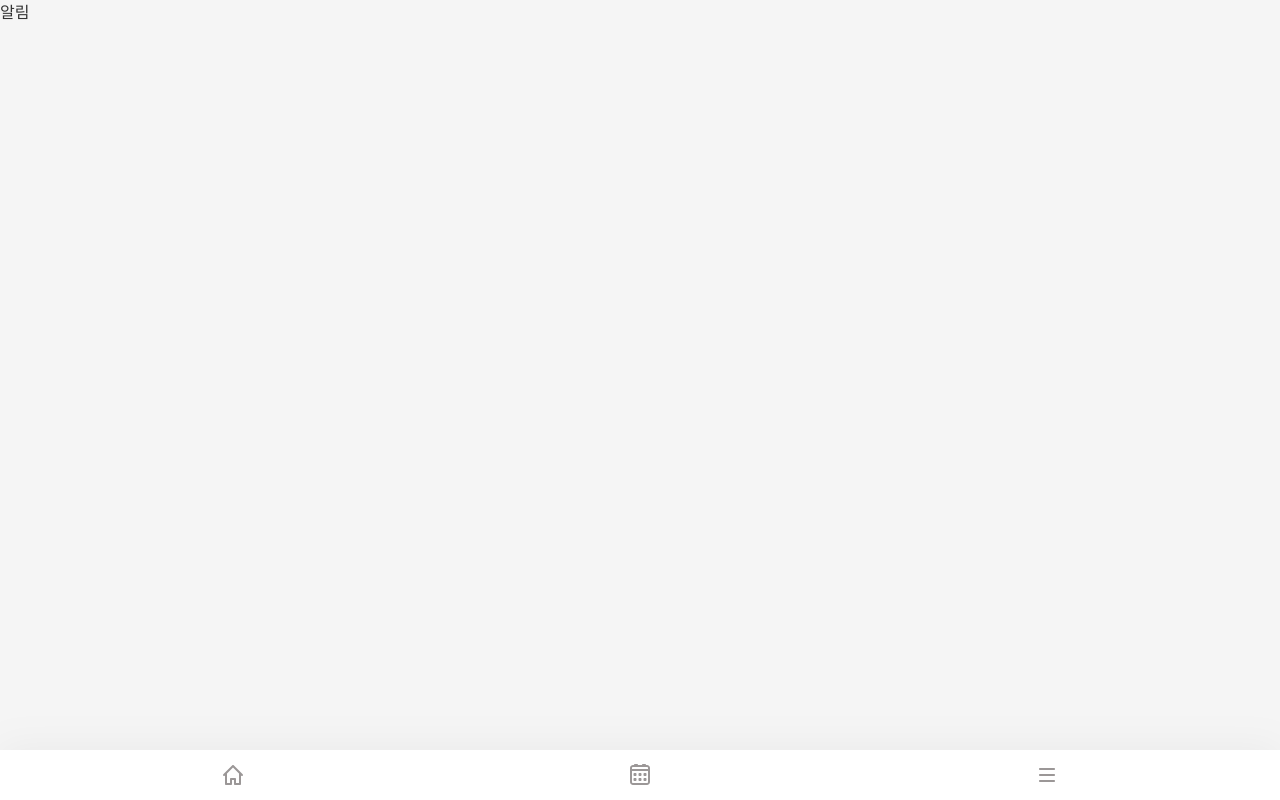
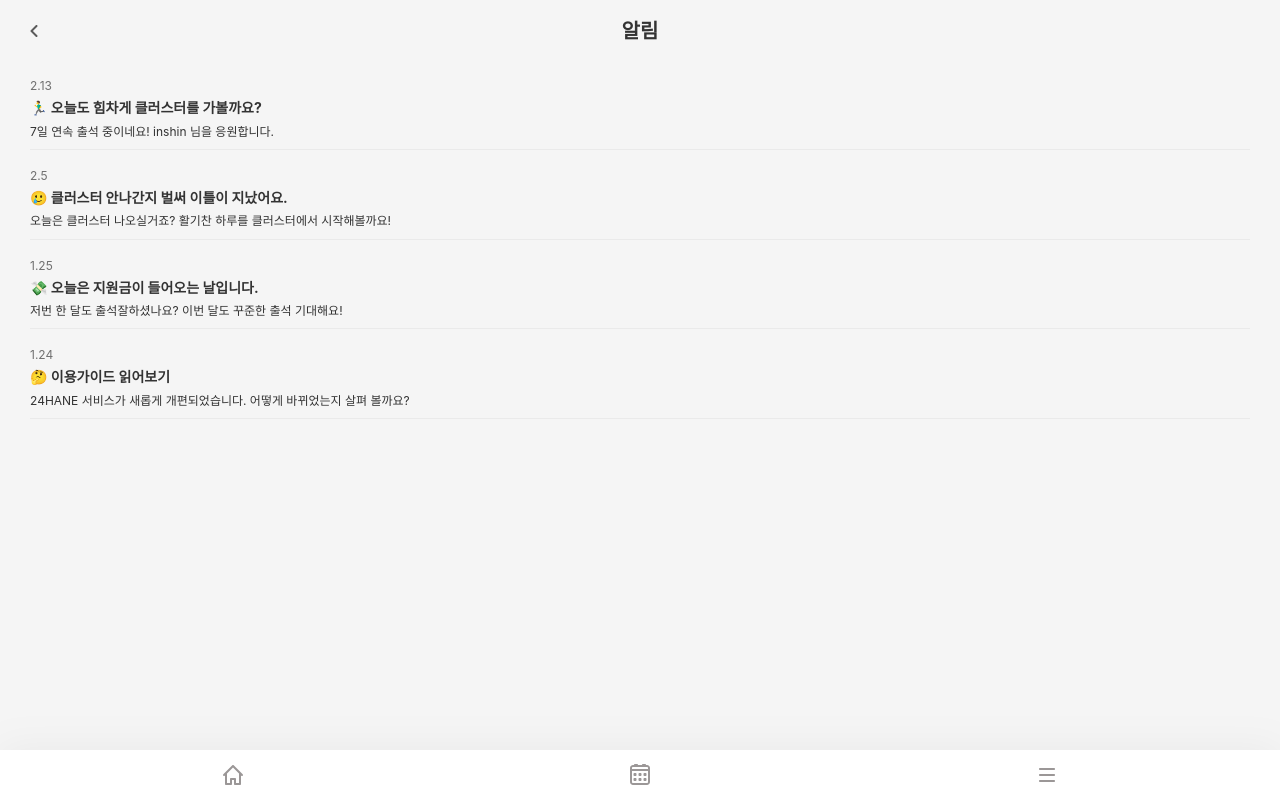
Before and after one commit to 42inshin/24HANE, a Vue app: page /notification in a window 1280 px wide. Built offline with nearby package versions, Linux system fonts and the light colour scheme.

Commit message:
FEAT: 알림 뷰 스타일 완료

```diff
--- a/src/assets/base.css
+++ b/src/assets/base.css
@@ -64,7 +64,7 @@
     --color-background-soft: var(--black);
     --color-background-btn: var(--white);
 
-    --color-border: var(--divider);
+    --color-border: var(--gray-dark2);
 
     --color-heading: var(--text-white);
     --color-heading-on: var(--text-black);
--- /dev/null
+++ b/src/components/alarm/AlarmItem.vue
@@ -0,0 +1,44 @@
+<script setup lang="ts">
+const props = defineProps<{
+  message: {
+    date: string;
+    title: string;
+    content: string;
+  };
+}>();
+</script>
+
+<template>
+  <li class="alarmItem">
+    <div class="date">{{ props.message.date }}</div>
+    <h3>{{ props.message.title }}</h3>
+    <p>{{ props.message.content }}</p>
+  </li>
+</template>
+
+<style scoped>
+.alarmItem {
+  list-style: none;
+  border-bottom: 1px solid var(--color-border);
+  padding: 6px 0;
+  margin-bottom: 10px;
+  text-align: left;
+}
+
+.alarmItem .date {
+  font-size: 0.75rem;
+  color: var(--color-text-more);
+}
+
+.alarmItem h3 {
+  font-size: 0.875rem;
+  font-weight: 700;
+  color: var(--color-text);
+  margin: 2px 0;
+}
+.alarmItem p {
+  font-size: 0.75rem;
+  color: var(--color-text);
+  margin: 2px 0;
+}
+</style>
--- a/src/components/calendar/LogTable.vue
+++ b/src/components/calendar/LogTable.vue
@@ -85,7 +85,6 @@ watch(showSelectedDate, () => {
   list-style: none;
   text-align: center;
   margin-bottom: 4px;
-  letter-spacing: -1px;
 }
 .logs .logEmpty {
   justify-content: center;
--- a/src/components/common/HeaderBar.vue
+++ b/src/components/common/HeaderBar.vue
@@ -82,7 +82,7 @@ const isNotification = ref(false);
   content: "";
   position: absolute;
   display: block;
-  top: 6px;
+  top: 0px;
   left: calc(50% - 2px);
   width: 4px;
   height: 4px;
--- a/src/components/common/HeaderBarSub.vue
+++ b/src/components/common/HeaderBarSub.vue
@@ -1,13 +1,17 @@
 <script setup lang="ts">
 import { ref } from "vue";
-
+import VIcon from "@/components/icons/IconChevron.vue";
 const props = defineProps<{
   title: string;
+  backButton?: boolean;
 }>();
 </script>
 
 <template>
-  <div class="wrap">
+  <div class="wrap" :class="{ backButton: backButton }">
+    <router-link v-if="props.backButton" to="home">
+      <VIcon :color="`var(--color-vbutton)`" class="vIcon" />
+    </router-link>
     <h2>{{ props.title }}</h2>
   </div>
 </template>
@@ -20,11 +24,33 @@ const props = defineProps<{
   width: 100%;
   height: 50px;
   line-height: 2rem;
+  padding: 15px 30px 0;
+  z-index: 9;
+  background-color: var(--color-background-soft);
+}
+
+.wrap.backButton h2 {
+  text-align: center;
+}
+
+a {
+  position: absolute;
+  bottom: 2px;
+  left: 16px;
+  display: block;
+  width: 35px;
+  height: 35px;
+  margin-right: 10px;
+  background-color: transparent;
+  border: none;
   display: flex;
-  justify-content: space-between;
-  align-items: flex-end;
-  padding: 0 30px;
+  justify-content: center;
+  align-items: center;
   z-index: 9;
+}
+
+.vIcon {
+  transform: rotate(180deg);
 }
 
 h2 {
--- a/src/views/NotificationView.vue
+++ b/src/views/NotificationView.vue
@@ -1,7 +1,60 @@
-<script setup lang="ts"></script>
+<script setup lang="ts">
+import HeaderBarSub from "@/components/common/HeaderBarSub.vue";
+import AlarmItem from "@/components/alarm/AlarmItem.vue";
+
+// const messages = [];
+const messages = [
+  {
+    date: "2.13",
+    title: "🏃‍♂️ 오늘도 힘차게 클러스터를 가볼까요?",
+    content: "7일 연속 출석 중이네요! inshin 님을 응원합니다.",
+  },
+  {
+    date: "2.5",
+    title: "🥲 클러스터 안나간지 벌써 이틀이 지났어요.",
+    content:
+      "오늘은 클러스터 나오실거죠? 활기찬 하루를 클러스터에서 시작해볼까요!",
+  },
+  {
+    date: "1.25",
+    title: "💸 오늘은 지원금이 들어오는 날입니다.",
+    content: "저번 한 달도 출석잘하셨나요? 이번 달도 꾸준한 출석 기대해요!",
+  },
+  {
+    date: "1.24",
+    title: "🤔 이용가이드 읽어보기",
+    content:
+      "24HANE 서비스가 새롭게 개편되었습니다.  어떻게 바뀌었는지 살펴 볼까요?",
+  },
+];
+</script>
 
 <template>
-  <div>알림</div>
+  <main>
+    <HeaderBarSub title="알림" :backButton="true" />
+    <ul v-if="messages.length">
+      <AlarmItem v-for="(msg, i) in messages" :message="msg" :key="i" />
+    </ul>
+    <ul v-else>
+      <li class="empty">알림 내역이 비어있습니다.</li>
+    </ul>
+  </main>
 </template>
 
-<style scoped></style>
+<style scoped>
+main {
+  padding: 70px 30px;
+}
+
+ul {
+  padding: 0;
+}
+li.empty {
+  list-style: none;
+  border-bottom: 1px solid var(--color-border);
+  padding: 6px 0;
+  margin-bottom: 10px;
+  text-align: center;
+  font-size: 0.875rem;
+}
+</style>
```
